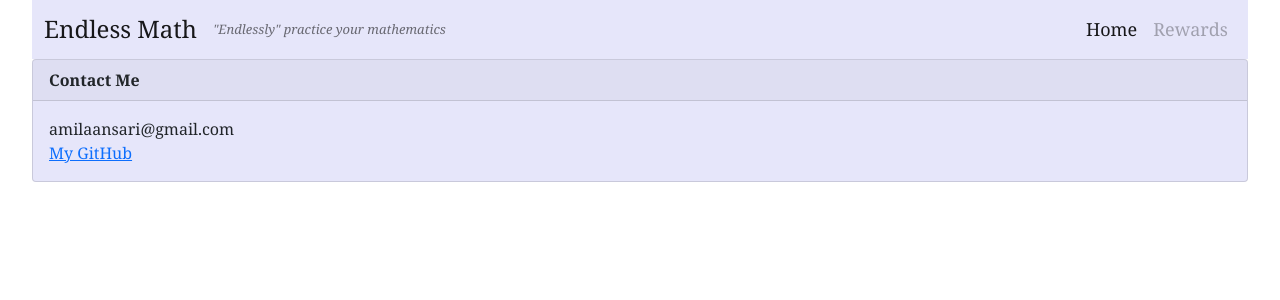
After one commit to amilaansari/Endless-Math, a Flask app: template ver2.0/templates/base.html in a window 1280 px wide. The commit adds this page. Shown: the top 300 px of the page. Run offline with Flask 2, Linux system fonts and the light colour scheme; the template is opened without the code that fills it, so the values that code supplies are empty.

Commit message:
create base.html, styled base.css, update src links

```diff
--- a/ver2.0/app.py
+++ b/ver2.0/app.py
@@ -11,4 +11,4 @@ def home():
 
 #run application
 if __name__ == '__main__':
-    app.run()
+    app.run(debug=True)
--- /dev/null
+++ b/ver2.0/static/base.css
@@ -0,0 +1,33 @@
+body{
+    font-family: Cambria, Cochin, Georgia, Times, 'Times New Roman', serif;
+    max-width: 95%;
+    margin: auto;
+}
+
+/*NavBar*/
+.navbar {
+    background-color: lavender;
+    font-size: large;
+}
+
+.navbar-brand{
+    font-size: x-large;
+}
+
+.navbar-text{
+    font-style: italic;
+    text-align: center;
+    font-size: small;
+}
+
+/*Main*/
+
+/*Footer*/
+.card{
+    background-color: lavender;
+    font-size: medium;
+}
+
+.card-header{
+    font-weight: bold;
+}
--- /dev/null
+++ b/ver2.0/templates/base.html
@@ -0,0 +1,62 @@
+<!DOCTYPE html>
+<html lang="en">
+<head>
+    <meta charset="UTF-8">
+    <meta http-equiv="X-UA-Compatible" content="IE=edge">
+    <meta name="viewport" content="width=device-width, initial-scale=1.0">
+    <!--Document Title-->
+    <title>{% block title %}{% endblock %} Endless Math</title>
+    <!--Link to Jquery-->
+    <script src="https://ajax.googleapis.com/ajax/libs/jquery/3.5.1/jquery.min.js"></script>
+    <!--Link to JavaScript-->
+    <script src="/static/index.js" type="text/javascript"></script>
+    <!--Link to Bootstrap CSS-->
+    <link href="https://cdn.jsdelivr.net/npm/bootstrap@5.1.0/dist/css/bootstrap.min.css" rel="stylesheet" integrity="sha384-KyZXEAg3QhqLMpG8r+8fhAXLRk2vvoC2f3B09zVXn8CA5QIVfZOJ3BCsw2P0p/We" crossorigin="anonymous">
+    <!--Link to CSS-->
+    <link href="/static/base.css" rel="stylesheet">
+</head>
+<body>
+    <nav class="navbar navbar-expand-md navbar-light">
+        <div class="container-fluid">
+            <span class="navbar-brand mb-0 h1">Endless Math</span>
+            <span class="navbar-text">
+                "Endlessly" practice your mathematics
+                </span>
+            <button class="navbar-toggler" type="button" data-bs-toggle="collapse" data-bs-target="#NavBar" aria-controls="NavBar" aria-expanded="false" aria-label="Toggle navigation">
+                    <span class="navbar-toggler-icon"></span>
+            </button>
+            <div class="collapse navbar-collapse justify-content-end" id="NavBar">
+                <ul class="navbar-nav">
+                    <li class="nav-item">
+                    <a class="nav-link active" aria-current="page" href="index.html">Home</a>
+                    </li>
+                    <li class="nav-item">
+                    <a class="nav-link disabled" href="#" tabindex="-1" aria-disabled="true">Rewards</a>
+                    </li>
+                </ul>
+            </div>
+        </div>
+    </nav>
+
+    <div id="main" class="container-fluid">
+        {% block main %}{% endblock %}
+    </div>
+
+    <footer>
+        <div class="card">
+            <div class="card-header">
+                Contact Me
+            </div>
+            <div class="card-body">
+                <p class="card-text">
+                    amilaansari@gmail.com<br>
+                    <a class="card-link" href="https://github.com/amilaansari">My GitHub</a>
+                </p>
+            </div>
+        </div>
+    </footer>
+    <!--Link to Bootstrap JS-->
+    <script src="https://cdn.jsdelivr.net/npm/bootstrap@5.1.0/dist/js/bootstrap.bundle.min.js" integrity="sha384-U1DAWAznBHeqEIlVSCgzq+c9gqGAJn5c/t99JyeKa9xxaYpSvHU5awsuZVVFIhvj" crossorigin="anonymous"></script>
+
+</body>
+</html>
```
Also changed, not shown: ver2.0/static/index.css (deleted, +0 -16 lines), ver2.0/templates/index.html (+8 -49 lines).
